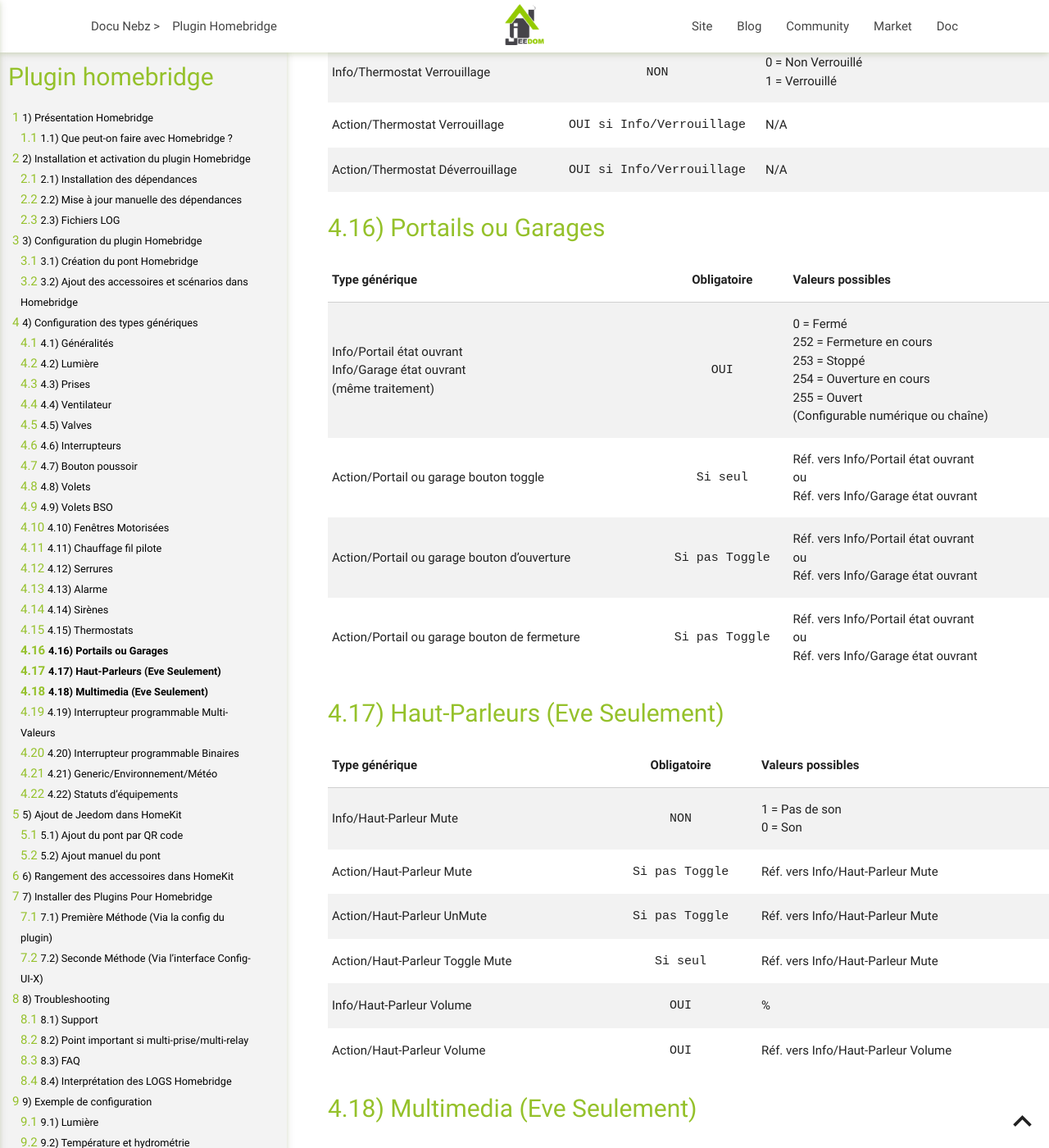
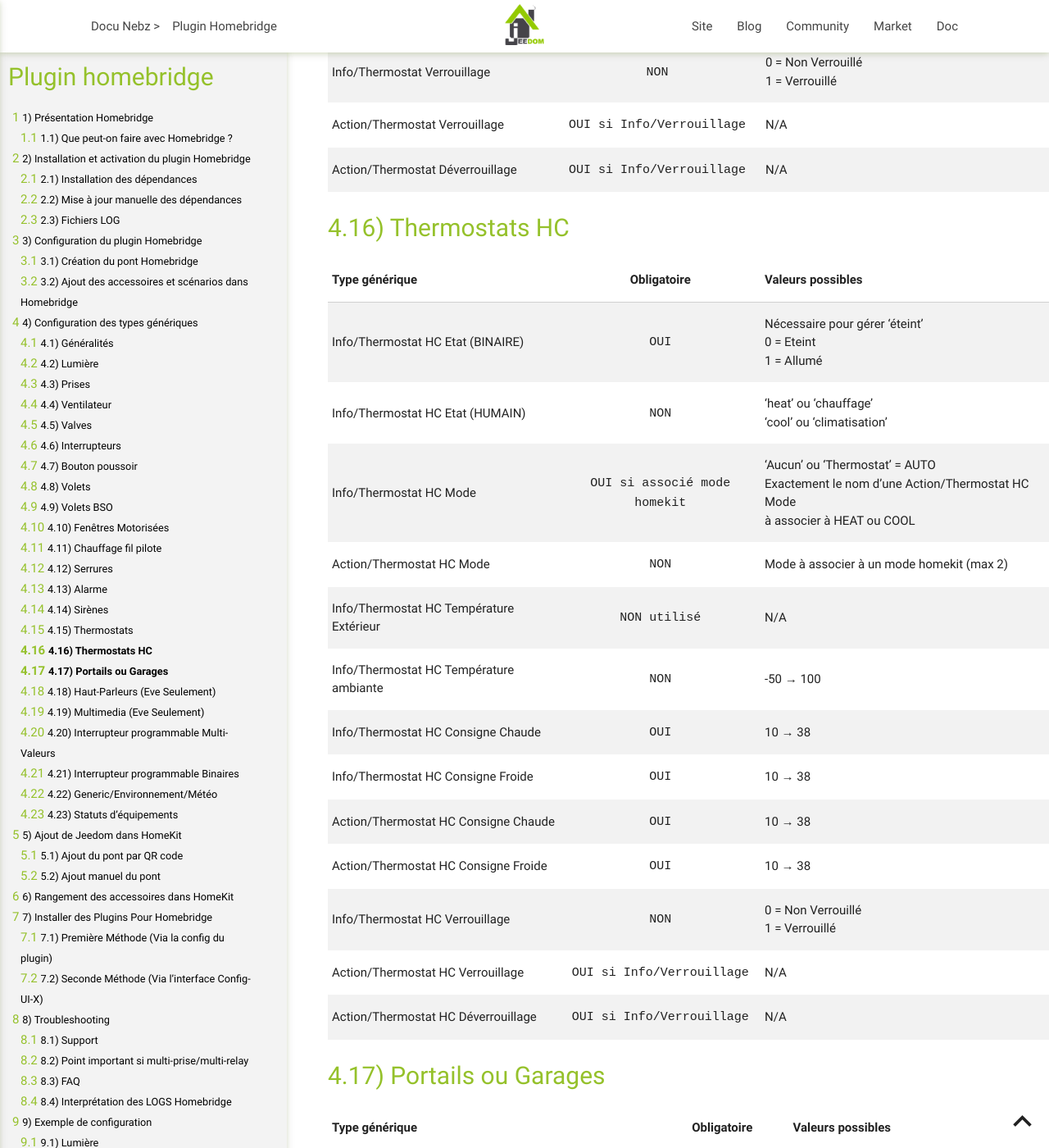
Before and after one commit to NebzHB/jeedom_docs, a Jekyll site: the page built from plugins/homebridge/fr_FR/index-beta.md, in a window 1280 px wide and 1400 px high, scrolled down 18820 px. Shown: the whole window at 82% size. Built offline with Jekyll 4.4.1, drawn with Linux system fonts in a browser that asks for light colours; some of the changed text lies outside the part shown.

Commit message:
Update index-beta.md

```diff
--- a/plugins/homebridge/fr_FR/index-beta.md
+++ b/plugins/homebridge/fr_FR/index-beta.md
@@ -365,6 +365,25 @@
 |Info/Thermostat Verrouillage|`NON`|0 = Non Verrouillé<br/>1 = Verrouillé|
 |Action/Thermostat Verrouillage|`OUI si Info/Verrouillage`|N/A|
 |Action/Thermostat Déverrouillage|`OUI si Info/Verrouillage`|N/A|
+
+Thermostats HC
+-------------
+
+|Type générique  | Obligatoire | Valeurs possibles |
+|---------------|:----------------:|----------------|
+|Info/Thermostat HC Etat (BINAIRE)|`OUI`|Nécessaire pour gérer 'éteint'<br/>0 = Eteint<br/>1 = Allumé|
+|Info/Thermostat HC Etat (HUMAIN)|`NON`|'heat' ou 'chauffage'<br/>'cool' ou 'climatisation'|
+|Info/Thermostat HC Mode|`OUI si associé mode homekit`|'Aucun' ou 'Thermostat' = AUTO<br/>Exactement le nom d'une Action/Thermostat HC Mode<br/> à associer à HEAT ou COOL|
+|Action/Thermostat HC Mode|`NON`|Mode à associer à un mode homekit (max 2)|
+|Info/Thermostat HC Température Extérieur|`NON utilisé`|N/A|
+|Info/Thermostat HC Température ambiante|`NON`|-50 → 100|
+|Info/Thermostat HC Consigne Chaude|`OUI`|10 → 38|
+|Info/Thermostat HC Consigne Froide|`OUI`|10 → 38|
+|Action/Thermostat HC Consigne Chaude|`OUI`|10 → 38|
+|Action/Thermostat HC Consigne Froide|`OUI`|10 → 38|
+|Info/Thermostat HC Verrouillage|`NON`|0 = Non Verrouillé<br/>1 = Verrouillé|
+|Action/Thermostat HC Verrouillage|`OUI si Info/Verrouillage`|N/A|
+|Action/Thermostat HC Déverrouillage|`OUI si Info/Verrouillage`|N/A|
 
 Portails ou Garages
 --------------------
```
